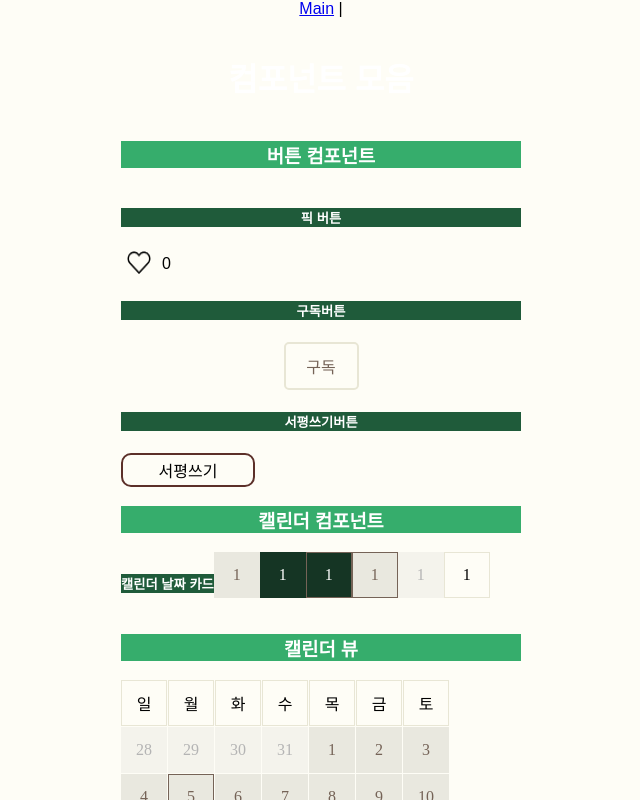
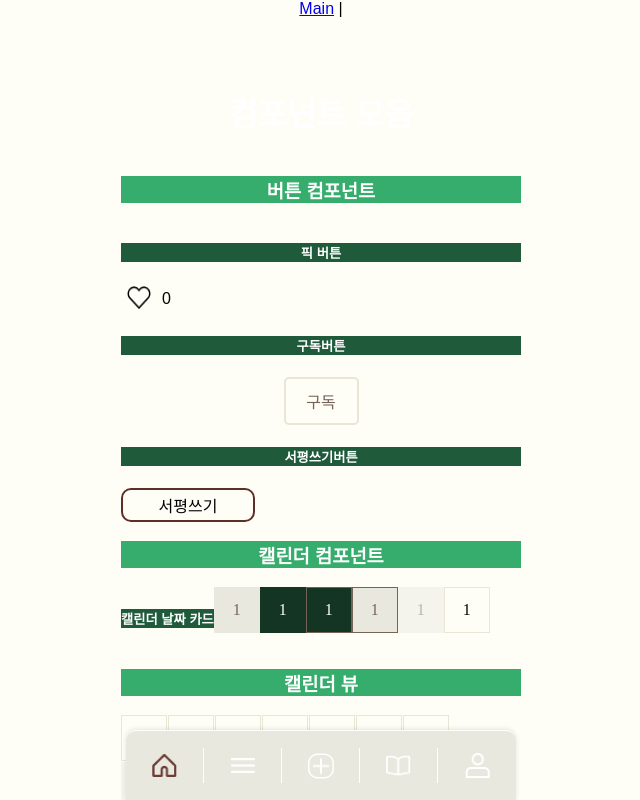
Before and after one commit to onetuks/goguma-library-client, a Vue app: page / in a window 1280 px wide. Shown: the top 800 px of the page, without its empty margins (319-959 px from the left). Built offline with nearby package versions, Linux system fonts and the light colour scheme.

Commit message:
Feat: 네비게이션 바 컴포넌트 구현
#2

```diff
--- /dev/null
+++ b/src/components/bar/NavigationBar.vue
@@ -0,0 +1,146 @@
+<script setup lang="ts">
+import { ref } from "vue";
+
+interface Button {
+  label: string;
+  inactiveIcon: string;
+  activeIcon: string;
+  width: number;
+  height: number;
+}
+
+const buttons: Button[] = [
+  {
+    label: "Home",
+    inactiveIcon: require("@/assets/icon/home/home_icon_inactive.png"),
+    activeIcon: require("@/assets/icon/home/home_icon_active.png"),
+    width: 25,
+    height: 23,
+  },
+  {
+    label: "Menu",
+    inactiveIcon: require("@/assets/icon/menu/menu_icon_inactive.png"),
+    activeIcon: require("@/assets/icon/menu/menu_icon_active.png"),
+    width: 25,
+    height: 15,
+  },
+  {
+    label: "Add",
+    inactiveIcon: require("@/assets/icon/add_icon.png"),
+    activeIcon: require("@/assets/icon/add_icon.png"),
+    width: 26,
+    height: 26,
+  },
+  {
+    label: "Books",
+    inactiveIcon: require("@/assets/icon/book/book_icon_inactive.png"),
+    activeIcon: require("@/assets/icon/book/books_icon_active.png"),
+    width: 25,
+    height: 21.4,
+  },
+  {
+    label: "My Page",
+    inactiveIcon: require("@/assets/icon/my_page/my_page_icon_inactive.png"),
+    activeIcon: require("@/assets/icon/my_page/my_page_icon_active.png"),
+    width: 25,
+    height: 25,
+  },
+];
+
+const selectedIndex = ref<number>(0);
+
+const selectButton = (index: number): number => (selectedIndex.value = index);
+
+const getNavigationButtonIcon = (button: Button, index: number): string => {
+  return selectedIndex.value === index
+    ? button.activeIcon
+    : button.inactiveIcon;
+};
+</script>
+
+<template>
+  <div class="nav-bar">
+    <div class="nav-item-container">
+      <div
+        v-for="(button, index) in buttons"
+        :key="index"
+        class="nav-item-wrapper"
+      >
+        <button
+          @click="selectButton(index)"
+          :class="{ selected: selectedIndex === index }"
+        >
+          <img
+            :src="getNavigationButtonIcon(button, index)"
+            :alt="button.label"
+            :style="{
+              width: button.width + 'px',
+              height: button.height + 'px',
+            }"
+          />
+        </button>
+        <div v-if="index < buttons.length - 1" class="separator"></div>
+      </div>
+    </div>
+  </div>
+</template>
+
+<style scoped>
+.nav-bar {
+  position: fixed;
+  bottom: 0;
+  left: 50%;
+  transform: translateX(-50%);
+  width: 100%;
+  max-width: 390px;
+  height: 69px;
+  background-color: var(--surface-fourth);
+  display: flex;
+  justify-content: center;
+  align-items: center;
+  box-shadow: 0 -1px 5px rgba(0, 0, 0, 0.1);
+  border-top: 1px solid var(--button-fifth);
+  border-radius: 10px 10px 0 0;
+}
+
+.nav-item-container {
+  display: flex;
+  justify-content: space-between;
+  align-items: center;
+  width: 100%;
+}
+
+.nav-item-wrapper {
+  display: flex;
+  align-items: center;
+  justify-content: center;
+  width: 78px;
+  height: 35px;
+}
+
+button {
+  background: none;
+  border: none;
+  cursor: pointer;
+  padding: 0;
+  width: 100%;
+  height: 100%;
+  display: flex;
+  align-items: center;
+  justify-content: center;
+}
+
+button.selected img {
+  /* 선택된 버튼의 이미지를 강조할 수 있는 스타일을 여기에 추가할 수 있습니다 */
+}
+
+.separator {
+  width: 1px;
+  height: 100%; /* 구분선 높이 전체 영역 */
+  background-color: var(--button-fifth); /* button/fifth 색상 */
+}
+
+button img {
+  display: block;
+}
+</style>
--- a/src/pages/MainPage.vue
+++ b/src/pages/MainPage.vue
@@ -14,6 +14,7 @@ import ReviewDetailCard from "@/components/card/ReviewDetailCard.vue";
 import { Review } from "@/dto/Review";
 import ReviewPreviewCard from "@/components/card/ReviewPreviewCard.vue";
 import PageHeader from "@/components/bar/PageHeader.vue";
+import NavigationBar from "@/components/bar/NavigationBar.vue";
 
 const book: Book = {
   bookId: 1,
@@ -45,7 +46,7 @@ const review: Review = {
 </script>
 
 <template>
-  <div style="padding: 15px 0">
+  <div style="padding: 50px 0">
     <h1>컴포넌트 모음</h1>
     <div style="display: flex; justify-content: center; flex-direction: column">
       <div class="component-wrapper">
@@ -105,6 +106,8 @@ const review: Review = {
           <h5>페이지 헤더 바</h5>
           <PageHeader header-title="작성 서평" />
           <PageHeader header-title="서평 Pick" />
+          <h5>네비게이션 바</h5>
+          <NavigationBar />
         </div>
       </div>
     </div>
```
